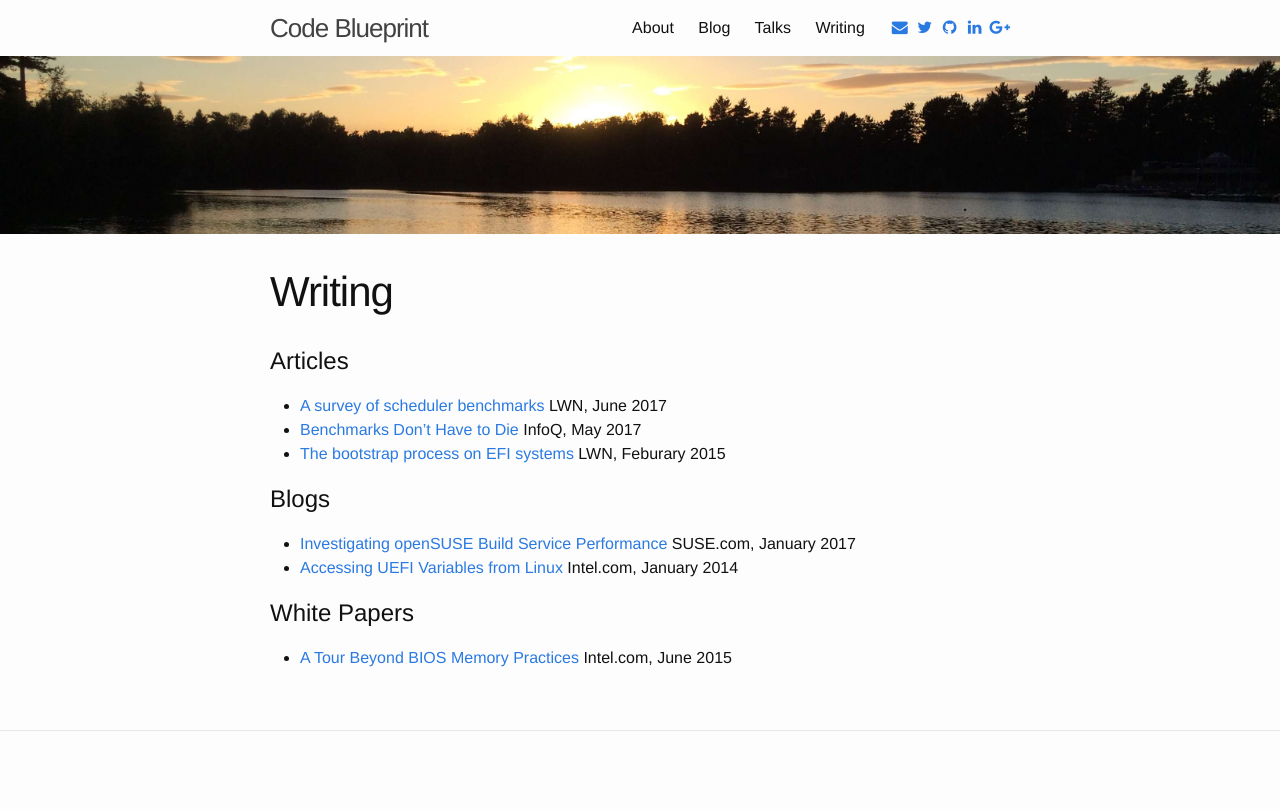
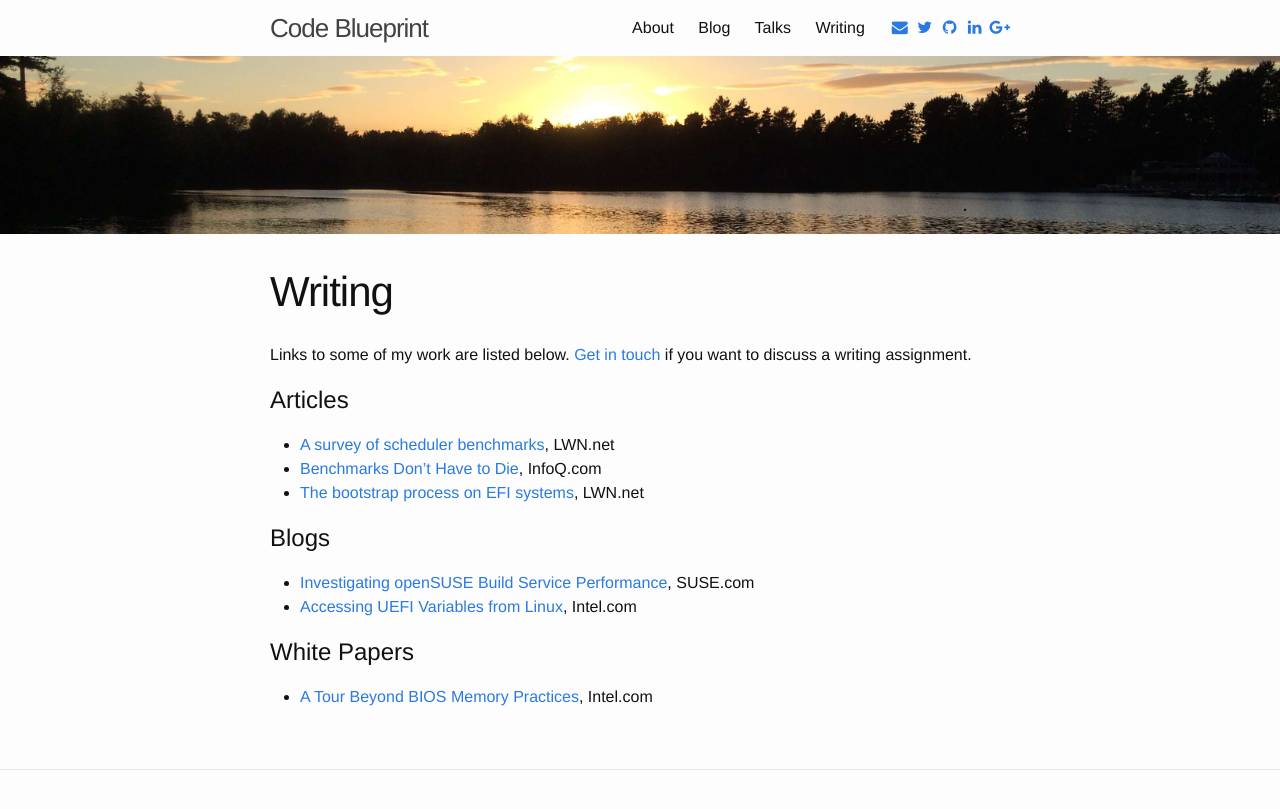
Before and after one commit to mfleming/mfleming.github.io, a Jekyll site: the page built from writing.md, in a window 1280 px wide. Shown: the top 809 px of the page. Built offline with Jekyll 4.4.1, drawn with Linux system fonts in a browser that asks for light colours; nearby versions of some CDN libraries.

Commit message:
writing: Clean up by removing dates and including email address link.

```diff
--- a/writing.md
+++ b/writing.md
@@ -4,14 +4,17 @@ title: Writing
 permalink: /writing/
 ---
 
+Links to some of my work are listed below. [Get in touch](mailto:{{ site.email }}) if you want to discuss a writing assignment.
+
+
 # Articles <a name="articles"></a> #
- - [A survey of scheduler benchmarks](https://lwn.net/SubscriberLink/725238/904b69ce929e5758/) LWN, June 2017
- - [Benchmarks Don't Have to Die](https://www.infoq.com/articles/traditional-benchmark-lifespan) InfoQ, May 2017
- - [The bootstrap process on EFI systems](https://lwn.net/Articles/632528/) LWN, Feburary 2015
+ - [A survey of scheduler benchmarks](https://lwn.net/SubscriberLink/725238/904b69ce929e5758/), LWN.net
+ - [Benchmarks Don't Have to Die](https://www.infoq.com/articles/traditional-benchmark-lifespan), InfoQ.com
+ - [The bootstrap process on EFI systems](https://lwn.net/Articles/632528/), LWN.net
 
 # Blogs <a name="blogs"></a> #
- - [Investigating openSUSE Build Service Performance](https://www.suse.com/communities/blog/investigating-opensuse-build-service-performance/) SUSE.com, January 2017
- - [Accessing UEFI Variables from Linux](http://firmware.intel.com/blog/accessing-uefi-variables-linux) Intel.com, January 2014
+ - [Investigating openSUSE Build Service Performance](https://www.suse.com/communities/blog/investigating-opensuse-build-service-performance/), SUSE.com
+ - [Accessing UEFI Variables from Linux](http://firmware.intel.com/blog/accessing-uefi-variables-linux), Intel.com
 
 # White Papers <a name="whitepapers"></a> #
- - [A Tour Beyond BIOS Memory Practices](https://firmware.intel.com/sites/default/files/resources/A_Tour_Beyond_BIOS_Memory_Practices_with_UEFI.pdf) Intel.com, June 2015
+ - [A Tour Beyond BIOS Memory Practices](https://firmware.intel.com/sites/default/files/resources/A_Tour_Beyond_BIOS_Memory_Practices_with_UEFI.pdf), Intel.com
```
